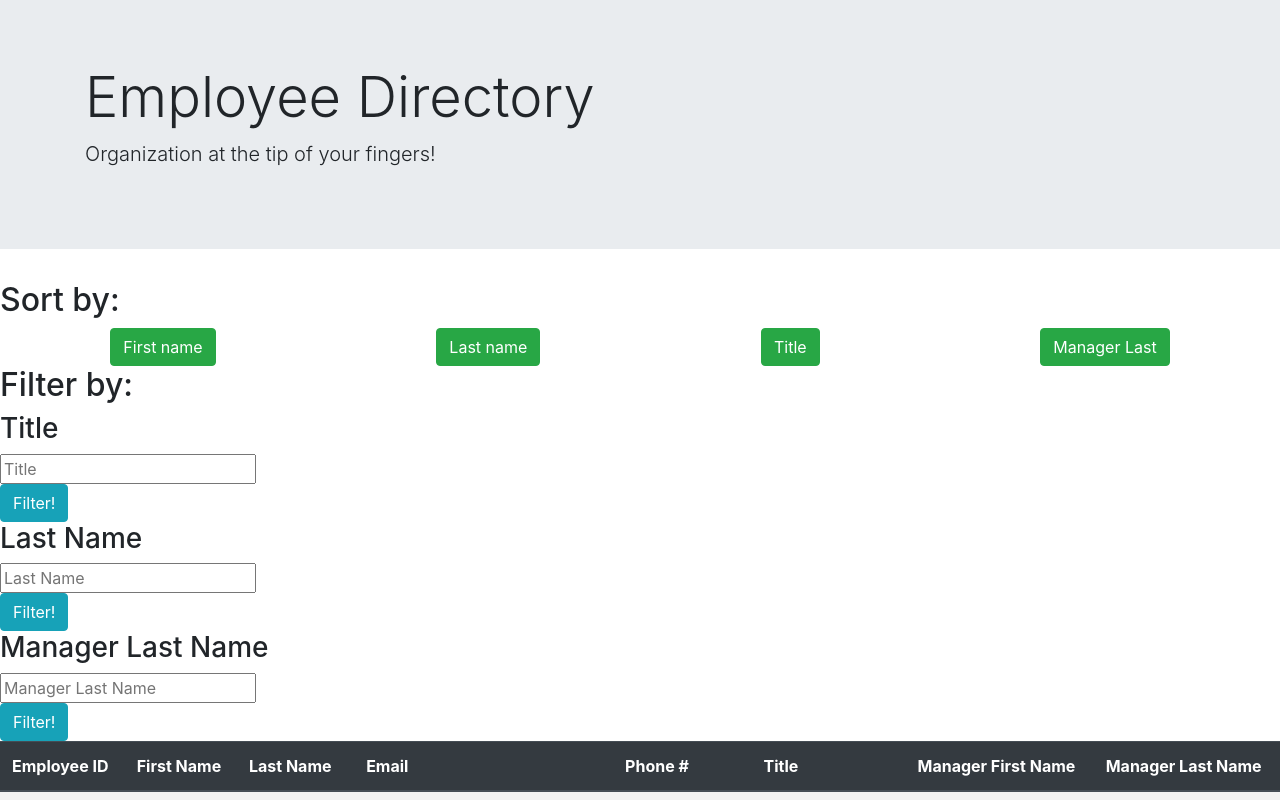
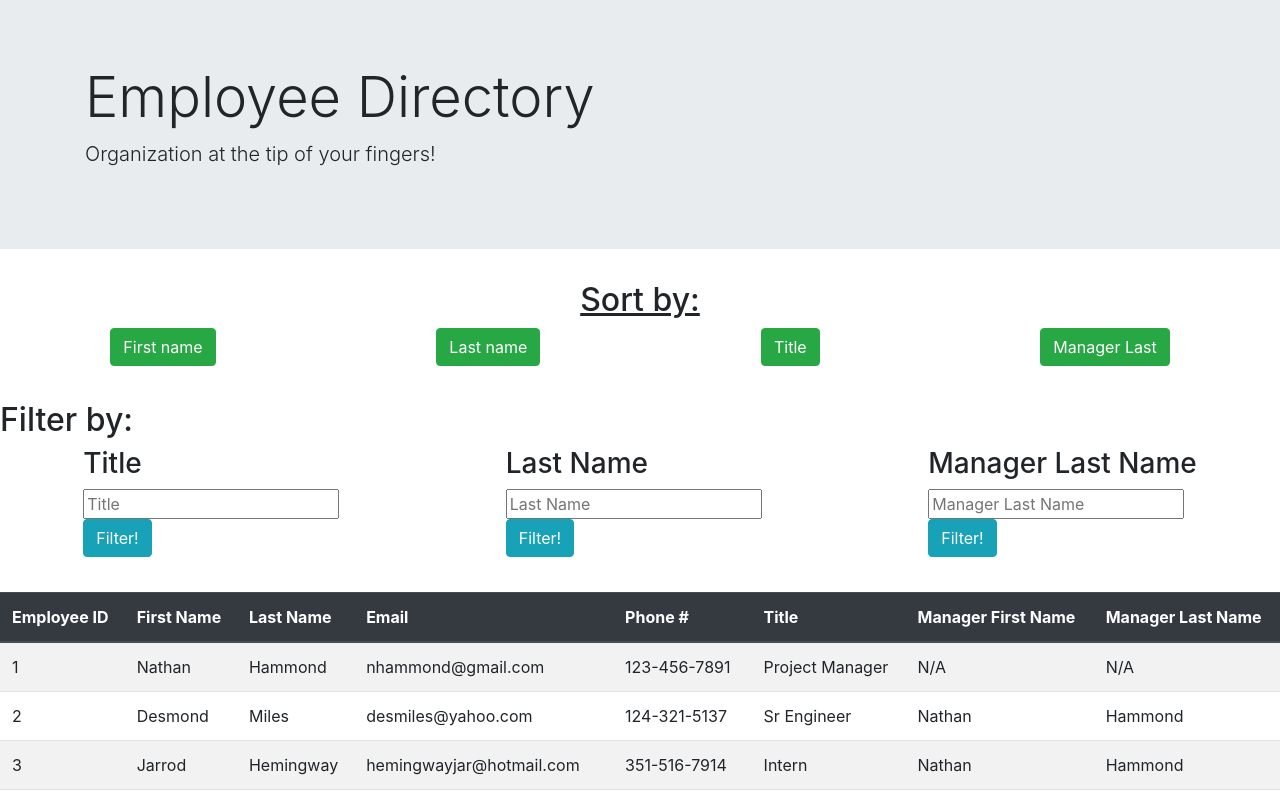
Before and after one commit to JJessee1371/React-Employee-Directory, a React (Create React App) app in the folder employee-directory/: page / in a window 1280 px wide. Shown: the top 800 px of the page. Built offline with nearby package versions, Linux system fonts and the light colour scheme.

Commit message:
Began creating CSS files and styling the completed application.

```diff
--- a/employee-directory/src/App.js
+++ b/employee-directory/src/App.js
@@ -1,7 +1,7 @@
 import React from 'react';
 import Header from './Components/Header';
 import Table from './Components/Table';
-
+import './CSS/App.css';
 
 
 class App extends React.Component {
--- /dev/null
+++ b/employee-directory/src/CSS/Button.css
@@ -0,0 +1,3 @@
+button.btn.btn-info.filterBtn {
+    text-align: center;
+};
--- /dev/null
+++ b/employee-directory/src/CSS/FilterWrapper.css
@@ -0,0 +1,9 @@
+.filter-container {
+    margin-top: 35px;
+    margin-bottom: 35px;
+};
+
+div.h2.filter-header {
+    text-align: center;
+    text-decoration: underline;
+};
--- /dev/null
+++ b/employee-directory/src/CSS/SortWrapper.css
@@ -0,0 +1,4 @@
+.sort-header {
+    text-align: center;
+    text-decoration: underline;
+};
--- a/employee-directory/src/Components/Button.jsx
+++ b/employee-directory/src/Components/Button.jsx
@@ -1,4 +1,5 @@
 import React from 'react';
+import '../CSS/Button.css';
 
 //Buttons 1 - 4 handle sorting the table data
 function Button1(props) {
@@ -28,19 +29,19 @@ function Button4(props) {
 //Buttons 5 - 7 handle filtering the table
 function Button5(props) {
     return (
-        <button type="button" className="btn btn-info" onClick={ props.filterTitle }>Filter!</button>
+        <button type="button" className="btn btn-info filterBtn" onClick={ props.filterTitle }>Filter!</button>
     );
 };
 
 function Button6(props) {
     return (
-        <button type="button" className="btn btn-info" onClick={ props.filterLast }>Filter!</button>
+        <button type="button" className="btn btn-info filterBtn" onClick={ props.filterLast }>Filter!</button>
     );
 };
 
 function Button7(props) {
     return (
-        <button type="button" className="btn btn-info" onClick={ props.filterManagerLast }>Filter!</button>
+        <button type="button" className="btn btn-info filterBtn" onClick={ props.filterManagerLast }>Filter!</button>
     );
 };
 
--- a/employee-directory/src/Components/FilterWrapper.jsx
+++ b/employee-directory/src/Components/FilterWrapper.jsx
@@ -1,11 +1,13 @@
 import React from 'react';
 import {Form, Form2, Form3 } from './Form';
 import { Button5, Button6, Button7 } from './Button';
+import '../CSS/FilterWrapper.css';
 
 function FilterWrapper(props) {
     return (
-        <div>
-            <h2>Filter by:</h2>
+        <div className="filter-container">
+            <h2 className="filter-header">Filter by:</h2>
+            <div className="d-flex justify-content-around">
                 <div>
                     <h3>Title</h3>
                     <Form
@@ -37,6 +39,7 @@ function FilterWrapper(props) {
                     />
                 </div>
             </div>
+        </div>
     );
 };
 
--- a/employee-directory/src/Components/SortWrapper.jsx
+++ b/employee-directory/src/Components/SortWrapper.jsx
@@ -1,10 +1,11 @@
 import React from 'react';
 import { Button1, Button2, Button3, Button4 } from './Button';
+import '../CSS/SortWrapper.css';
 
 function SortWrapper (props) {
     return (
         <div>
-            <h2>Sort by:</h2>
+            <h2 className="sort-header">Sort by:</h2>
             <div className="d-flex justify-content-around">
                 <Button1
                     sortFirst={props.sortFirst}
```
Also changed, not shown: employee-directory/src/CSS/App.css (added), 1 other file (tests, documents, lock files or other folders). Lines whose indentation alone changed are shown as unchanged.
